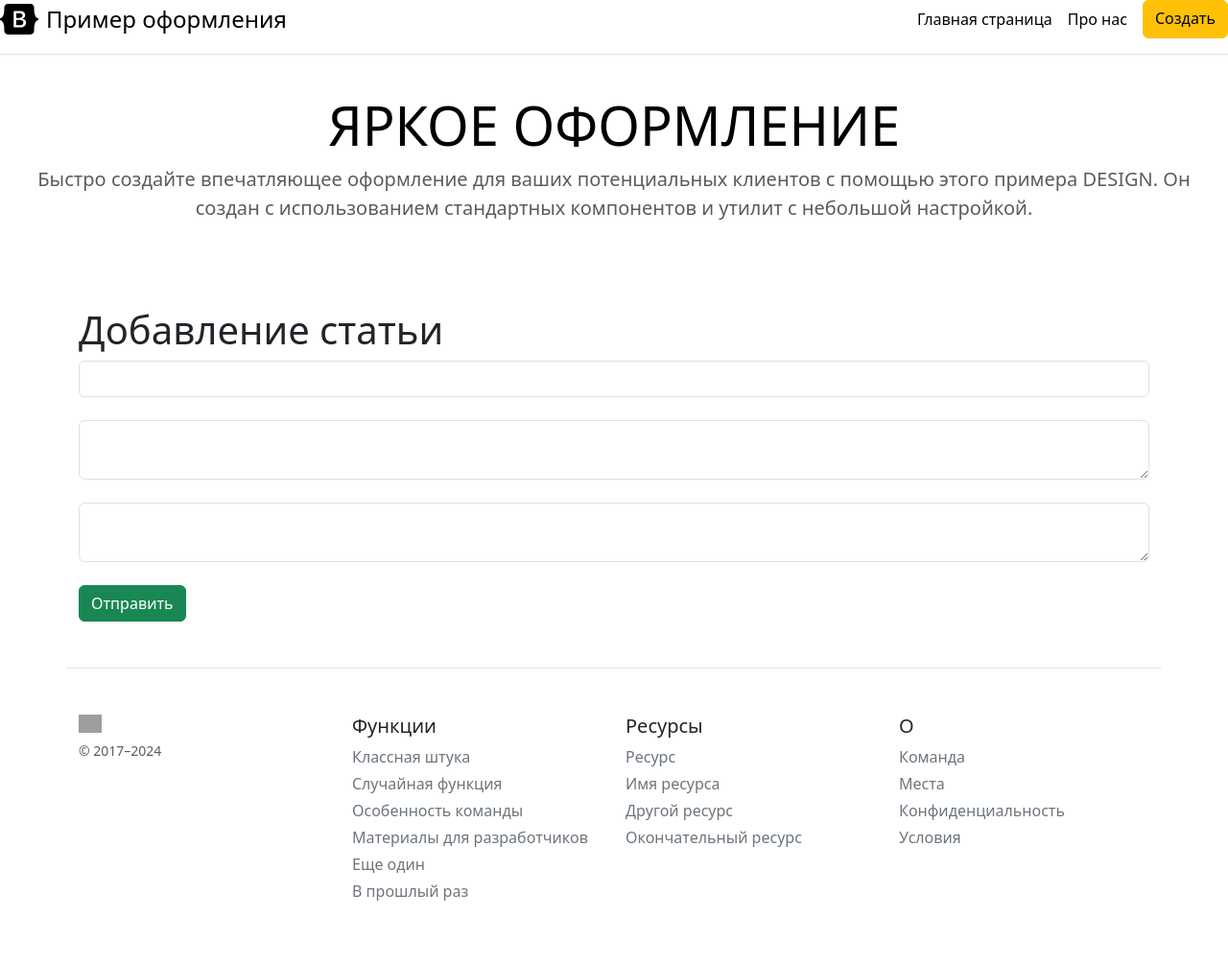
After one commit to elenapolevschikova/Flask_20, a Flask app: page /create_article in a window 1280 px wide. The commit adds this page. Shown: the whole page at 96% size. Run offline with Flask 3, Linux system fonts and the light colour scheme; grey boxes are pictures that could not be loaded.

Commit message:
Flask + 1

```diff
--- a/app.py
+++ b/app.py
@@ -1,24 +1,28 @@
 from flask import Flask, render_template, url_for
 from flask_sqlalchemy import SQLAlchemy
+import sqlalchemy as sl
 from datetime import datetime
 
+
 app = Flask(__name__)  # мы созд. объект на основе класса Flask
-app.config['SQLALCHEMY_DATABASE_URI'] = 'sqlite:///blog.db'   # здесь по ключу делаем подсоединение к ДБ 'sqlite'
+app.config['SQLALCHEMY_DATABASE_URI'] = 'sqlite:///blog.db'  # здесь по ключу делаем подсоединение к ДБ 'sqlite'
 db = SQLAlchemy(app)   # здесь мы передаём сам объект(db) к нашему проекту
 
 
 class Article(db.Model):  # создаём класс для хранения записей с полями в определённой таблице
-    id = db.Column(db.Integer, primary_key=True)   # Integer - только числа, primary_key - уникальное id
-    title = db.Column(db.String(100), nullable=False)  # title - название, нельзя устанавливат пустым
-    intro = db.Column(db.String(300), nullable=False)
+    id = sl.Column(sl.Integer, primary_key=True)   # Integer - только числа, primary_key - уникальное id
+    type = sl.Column(sl.String)
+    title = sl.Column(sl.String(100), nullable=False)  # title - название, нельзя устанавливат пустым
+    intro = sl.Column(sl.String(300), nullable=False)
     # intro - вступление, String(300) - текст, длинна, nullable=False - не вступать без вступления
-    text = db.Column(db.Text, nullable=False)   # text - для установки полного текста
-    date = db.Column(db.DateTime, default=datetime.utcnow)  # date - дата публикаций, utcnow - время публикации
+    text = sl.Column(sl.Text, nullable=False)   # text - для установки полного текста
+    date = sl.Column(sl.DateTime, default=datetime.utcnow)  # date - дата публикаций, utcnow - время публикации
+    with app.app_context():
+        db.create_all()
 
 
     def __repr__(self):  # при поиске инфо, метод выдачи объекта с id
         return '<Article %r' % self.id
-
 
 
 @app.route("/")  # если мы хотим отслеживать главн. стр. вывод.текст - указываем /(слеш)
@@ -33,10 +37,15 @@ def about():  # выводим функцию
     return render_template("about.html")  # возврат
 
 
-@app.route("/user/<string:name>/<int:id>")  # если надо получить некий параметр из url адр.(/user,/name имя,/id инд)
-def user(name, id):  # выводим функцию
-    return "User page:" + name + " - " + str(id)     # возврат
+@app.route("/create_article")  #
+def create_article():  # выводим функцию
+    return render_template("create_article.html")  # возврат
+
+
+# @app.route("/user/<string:name>/<int:id>")  # если надо получить некий параметр из url адр.(/user,/name имя,/id инд)
+# def user(name, id):  # выводим функцию
+#     return "User page:" + name + " - " + str(id)     # возврат
 
 
 if __name__ == "__main__":   # если мы будем выводить в этом файле main
-    app.run(debug=True)      # обращ. к объекту app далее к команде run(запуск этого проекта)
+    app.run(debug=True)   # обращ. к объекту app далее к команде run(запуск этого проекта)
--- a/templates/base.html
+++ b/templates/base.html
@@ -15,17 +15,21 @@
       <a href="/" class="d-flex align-items-center link-body-emphasis text-decoration-none">
         <svg xmlns="http://www.w3.org/2000/svg" width="40" height="32" class="me-2" viewBox="0 0 118 94" role="img"><title>Bootstrap</title><path fill-rule="evenodd" clip-rule="evenodd" d="M24.509 0c-6.733 0-11.715 5.893-11.492 12.284.214 6.14-.064 14.092-2.066 20.577C8.943 39.365 5.547 43.485 0 44.014v5.972c5.547.529 8.943 4.649 10.951 11.153 2.002 6.485 2.28 14.437 2.066 20.577C12.794 88.106 17.776 94 24.51 94H93.5c6.733 0 11.714-5.893 11.491-12.284-.214-6.14.064-14.092 2.066-20.577 2.009-6.504 5.396-10.624 10.943-11.153v-5.972c-5.547-.529-8.934-4.649-10.943-11.153-2.002-6.484-2.28-14.437-2.066-20.577C105.214 5.894 100.233 0 93.5 0H24.508zM80 57.863C80 66.663 73.436 72 62.543 72H44a2 2 0 01-2-2V24a2 2 0 012-2h18.437c9.083 0 15.044 4.92 15.044 12.474 0 5.302-4.01 10.049-9.119 10.88v.277C75.317 46.394 80 51.21 80 57.863zM60.521 28.34H49.948v14.934h8.905c6.884 0 10.68-2.772 10.68-7.727 0-4.643-3.264-7.207-9.012-7.207zM49.948 49.2v16.458H60.91c7.167 0 10.964-2.876 10.964-8.281 0-5.406-3.903-8.178-11.425-8.178H49.948z" fill="currentColor"></path></svg>
         <span class="fs-4"><font style="vertical-align: inherit;"><font style="vertical-align: inherit;">Пример оформления</font></font></span>
+
       </a>
 
       <nav class="d-inline-flex mt-2 mt-md-0 ms-md-auto">
-        <a class="me-3 py-2 link-body-emphasis text-decoration-none" href="/"><font style="vertical-align: inherit;"><font style="vertical-align: inherit;">Главная страница</font></font></a>
-        <a class="me-3 py-2 link-body-emphasis text-decoration-none" href="/about"><font style="vertical-align: inherit;"><font style="vertical-align: inherit;">Про нас</font></font></a>
+          <a class="me-3 py-2 link-body-emphasis text-decoration-none" href="/"><font style="vertical-align: inherit;"><font style="vertical-align: inherit;">Главная страница</font></font></a>
+          <a class="me-3 py-2 link-body-emphasis text-decoration-none" href="/about"><font style="vertical-align: inherit;"><font style="vertical-align: inherit;">Про нас</font></font></a>
+          <a class="btn btn-warning" href="/create-article">Создать</a>
       </nav>
     </div>
 
     <div class="pricing-header p-3 pb-md-4 mx-auto text-center">
       <h1 class="display-4 fw-normal text-body-emphasis"><font style="vertical-align: inherit;"><font style="vertical-align: inherit;">ЯРКОЕ ОФОРМЛЕНИЕ</font></font></h1>
       <p class="fs-5 text-body-secondary"><font style="vertical-align: inherit;"><font style="vertical-align: inherit;">Быстро создайте впечатляющее оформление для ваших потенциальных клиентов с помощью этого примера DESIGN. Он создан с использованием стандартных компонентов и утилит с небольшой настройкой.</font></font></p>
+
+<!--        <a class="btn btn-warning" href="/create-article">Создать</a>-->
     </div>
   </header>
 
--- /dev/null
+++ b/templates/create_article.html
@@ -0,0 +1,17 @@
+{% extends 'base.html' %}
+
+{% block title %}
+Главная страница
+{% endblock %}
+
+{% block body %}
+<div class="container mt-5">
+    <h1>Добавление статьи</h1>
+    <form action="/create_article" method="post">
+        <input type="text" name="title" id="title" class="form-control"><br>
+        <textarea name="intro" id="intro" class="form-control"></textarea><br>
+        <textarea name="text" id="text" class="form-control"></textarea><br>
+        <input type="submit" class="btn btn-success" value="Отправить">
+    </form>
+</div>
+{% endblock %}
```
Also changed, not shown: instance/blog.db (added).
